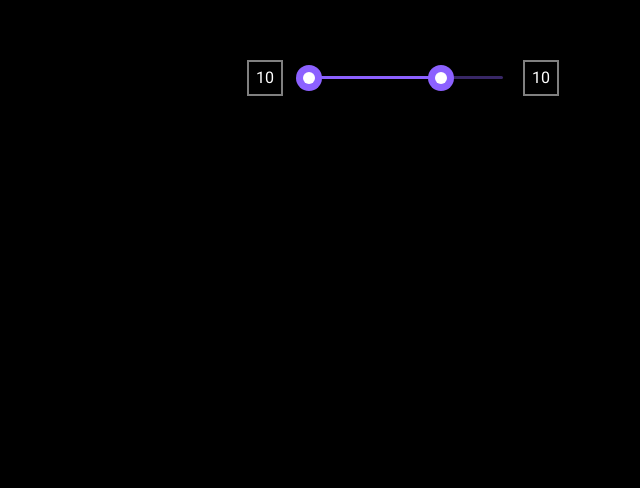
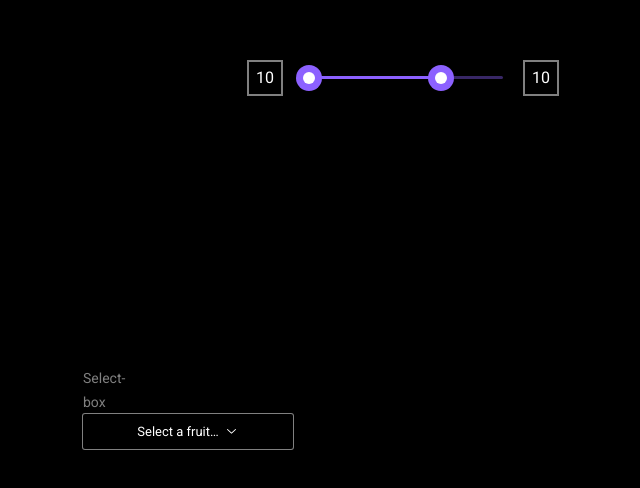
Before and after one commit to Zaitsev-AV/flash_cards, a React (Vite) app: page / in a window 1280 px wide. Shown: the part 1291-1779 px from the top of the page, without its empty margins (557-1197 px from the left). Before the commit the page ends 1657 px from the top, so only its background shows below. Built offline with nearby package versions, Linux system fonts and the light colour scheme.

Commit message:
added custom-select component

```diff
--- a/package.json
+++ b/package.json
@@ -19,6 +19,7 @@
     "@radix-ui/react-dropdown-menu": "^2.0.5",
     "@radix-ui/react-icons": "^1.3.0",
     "@radix-ui/react-label": "^2.0.2",
+    "@radix-ui/react-select": "^1.2.2",
     "@radix-ui/react-slider": "^1.1.2",
     "classnames": "^2.3.2",
     "react": "^18.2.0",
--- a/src/App.tsx
+++ b/src/App.tsx
@@ -5,6 +5,7 @@ import { Card } from '@/components/ui/card'
 import { CustomCheckbox } from '@/components/ui/checkbox'
 import { AvatarDropdownMenu } from '@/components/ui/dropdown-menu'
 import { Header } from '@/components/ui/header'
+import { CustomSelect } from '@/components/ui/select'
 import { CustomSlider } from '@/components/ui/slider'
 import { TextField } from '@/components/ui/tetx-field'
 import { Typography } from '@/components/ui/typography'
@@ -37,6 +38,9 @@ export function App() {
       <div style={{ paddingLeft: '50%', paddingBottom: '250px' }}>
         <CustomSlider />
       </div>
+      <div style={{ paddingLeft: '50%', paddingBottom: '250px', width: '500px', height: '500px' }}>
+        <CustomSelect disabled={false} />
+      </div>
     </div>
   )
 }
--- /dev/null
+++ b/src/components/ui/select/custom-select.module.scss
@@ -0,0 +1,95 @@
+button {
+  all: unset;
+}
+
+.label {
+  color: var(--color-dark-100);
+
+  &.disabled {
+    color: var(--color-dark-300);
+  }
+}
+
+.trigger {
+  display: inline-flex;
+  gap: 5px;
+  align-items: center;
+  justify-content: center;
+
+  width: 210px;
+  height: 35px;
+
+  font-size: 13px;
+  line-height: 1;
+
+  background: none;
+  border-radius: 2px;
+  box-shadow: 0 0 0 1px var(--color-dark-100);
+
+  &:hover {
+    background-color: var(--color-dark-500);
+  }
+
+  &:focus-visible {
+    box-shadow: 0 0 0 2px var(--color-info-700);
+  }
+
+  &:disabled {
+    color: var(--color-dark-300);
+
+    &:hover {
+      background: none;
+    }
+  }
+
+  .icon {
+    color: var(--color-light-100);
+  }
+}
+
+.content {
+  overflow: hidden;
+
+  width: 210px;
+
+  background: none;
+  border-radius: 2px;
+  box-shadow: 0 0 0 1px var(--color-dark-100);
+
+  .viewport {
+    padding: 5px;
+
+    .item {
+      user-select: none;
+
+      position: relative;
+
+      display: flex;
+      align-items: center;
+
+      height: 25px;
+      padding: 0 35px 0 25px;
+
+      font-size: 13px;
+      line-height: 1;
+      color: var(--color-light-100);
+
+      &[data-highlighted] {
+        color: var(--color-accent-300);
+        background-color: var(--color-accent-900);
+        outline: none;
+      }
+
+      .item_indicator {
+        position: absolute;
+        left: 0;
+
+        display: inline-flex;
+        align-items: center;
+        justify-content: center;
+
+        width: 25px;
+      }
+    }
+  }
+}
--- /dev/null
+++ b/src/components/ui/select/custom-select.tsx
@@ -0,0 +1,70 @@
+import { FC, ReactNode } from 'react'
+
+import { CheckIcon, ChevronDownIcon } from '@radix-ui/react-icons'
+import { Label } from '@radix-ui/react-label'
+import * as Select from '@radix-ui/react-select'
+
+import s from './custom-select.module.scss'
+
+import { Typography } from '@/components/ui/typography'
+
+export type CustomSelectPropsType = {
+  disabled?: boolean
+}
+export const CustomSelect: FC<CustomSelectPropsType> = ({ disabled }) => {
+  return (
+    <>
+      <Label className={`${s.label} ${disabled && s.disabled}`} aria-disabled={disabled}>
+        <Typography variant={'body_2'}>Select-box</Typography>
+      </Label>
+      <Select.Root disabled={disabled}>
+        <Select.Trigger className={s.trigger} aria-label="Food">
+          <Select.Value placeholder="Select a fruit…" />
+          <Select.Icon className={s.icon}>
+            <ChevronDownIcon />
+          </Select.Icon>
+        </Select.Trigger>
+        <Select.Portal>
+          <Select.Content className={s.content} position={'popper'} side={'bottom'} sideOffset={0}>
+            <Select.Viewport className={s.viewport}>
+              <Select.Group>
+                <SelectItem value="apple">
+                  <Typography variant={'body_1'}>Select-box_1</Typography>
+                </SelectItem>
+                <SelectItem value="banana">
+                  <Typography variant={'body_1'}>Select-box_2</Typography>
+                </SelectItem>
+                <SelectItem value="blueberry">
+                  <Typography variant={'body_1'}>Select-box_3</Typography>
+                </SelectItem>
+                <SelectItem value="grapes">
+                  <Typography variant={'body_1'}>Select-box_4</Typography>
+                </SelectItem>
+                <SelectItem value="pineapple">
+                  <Typography variant={'body_1'}>Select-box_5</Typography>
+                </SelectItem>
+              </Select.Group>
+            </Select.Viewport>
+          </Select.Content>
+        </Select.Portal>
+      </Select.Root>
+    </>
+  )
+}
+
+type SelectItemPropsType = {
+  children: ReactNode
+  className?: string
+  value: string
+}
+
+const SelectItem: FC<SelectItemPropsType> = ({ children, className, ...props }) => {
+  return (
+    <Select.Item className={s.item} {...props}>
+      <Select.ItemText>{children}</Select.ItemText>
+      <Select.ItemIndicator className={s.item_indicator}>
+        <CheckIcon />
+      </Select.ItemIndicator>
+    </Select.Item>
+  )
+}
--- /dev/null
+++ b/src/components/ui/select/index.ts
@@ -0,0 +1 @@
+export * from './custom-select.tsx'
```
Also changed, not shown: 1 other file (tests, documents, lock files or other folders).
